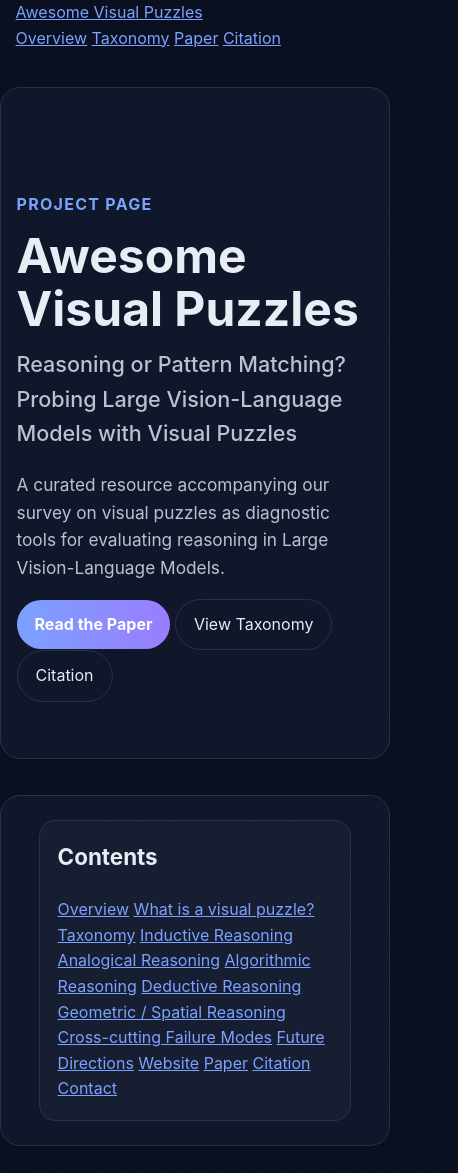
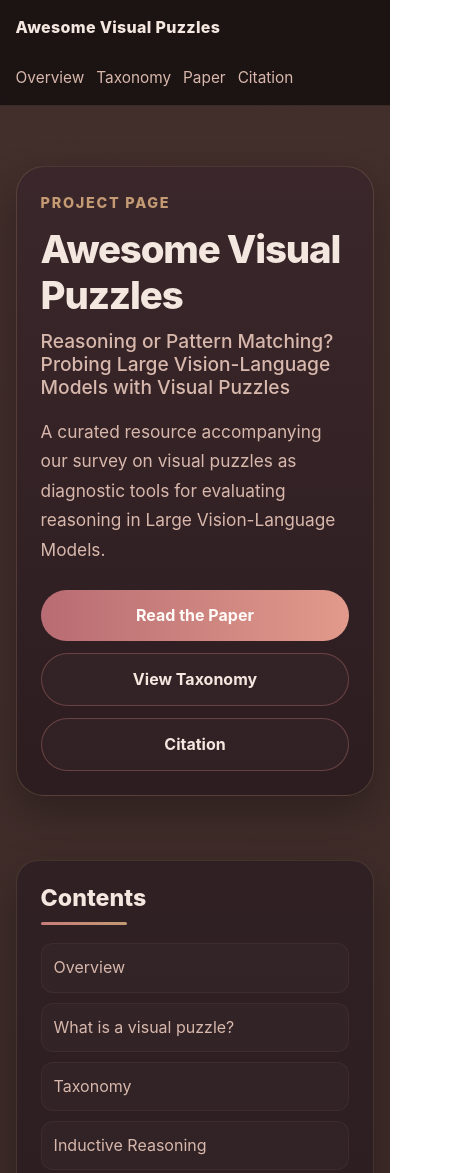
Before and after one commit to marialymperaiou/awesome-visual-puzzles, a plain HTML site: page index.html in a window 390 px wide. Shown: the top 1173 px of the page, 458 px wide, since content can reach past the window. Drawn offline with Linux system fonts and the light colour scheme.

Commit message:
Update style.css

```diff
--- a/style.css
+++ b/style.css
@@ -1,119 +1,351 @@
 :root {
-  --bg: #0b1020;
-  --card: #151b2f;
-  --text: #e8ecf4;
-  --muted: #b9c2d0;
-  --accent: #7aa2ff;
-  --accent2: #9a7cff;
-  --border: #28304a;
+  --bg: #1a1415;
+  --bg-soft: #24191b;
+  --card: #2f2023;
+  --card-strong: #3a272b;
+  --text: #f4e7df;
+  --muted: #d8b8ac;
+  --accent: #c97d7a;
+  --accent-strong: #e19a8b;
+  --accent-soft: #b86c73;
+  --gold: #c39a73;
+  --border: #6b4a4b;
+  --shadow: 0 18px 42px rgba(0, 0, 0, 0.28);
+  --radius: 22px;
+  --radius-sm: 14px;
+  --max-width: 1100px;
 }
 
 * {
   box-sizing: border-box;
 }
 
+html {
+  scroll-behavior: smooth;
+}
+
 body {
   margin: 0;
-  font-family: Inter, Arial, sans-serif;
-  background: linear-gradient(180deg, #0b1020 0%, #11172a 100%);
+  font-family: Inter, Arial, Helvetica, sans-serif;
+  background:
+    radial-gradient(circle at top right, rgba(201, 125, 122, 0.14), transparent 32%),
+    radial-gradient(circle at top left, rgba(195, 154, 115, 0.12), transparent 26%),
+    linear-gradient(180deg, #191213 0%, #1f1618 100%);
   color: var(--text);
-  line-height: 1.6;
+  line-height: 1.7;
+}
+
+a {
+  color: var(--accent-strong);
+  text-decoration: none;
+}
+
+a:hover {
+  text-decoration: underline;
 }
 
 .container {
-  width: min(960px, 92%);
+  width: min(var(--max-width), 92%);
   margin: 0 auto;
 }
 
+.site-header {
+  position: sticky;
+  top: 0;
+  z-index: 20;
+  backdrop-filter: blur(10px);
+  background: rgba(20, 14, 15, 0.82);
+  border-bottom: 1px solid rgba(195, 154, 115, 0.18);
+}
+
+.nav-wrap {
+  display: flex;
+  align-items: center;
+  justify-content: space-between;
+  gap: 24px;
+  padding: 14px 0;
+}
+
+.brand {
+  font-size: 1rem;
+  font-weight: 800;
+  letter-spacing: 0.02em;
+  color: var(--text);
+}
+
+.nav {
+  display: flex;
+  flex-wrap: wrap;
+  gap: 16px;
+}
+
+.nav a {
+  color: var(--muted);
+  font-size: 0.96rem;
+}
+
+.nav a:hover {
+  color: var(--text);
+  text-decoration: none;
+}
+
 .hero {
-  padding: 88px 0 56px;
+  padding: 88px 0 48px;
+}
+
+.hero-inner {
+  background:
+    linear-gradient(180deg, rgba(58, 39, 43, 0.92), rgba(43, 28, 31, 0.92));
+  border: 1px solid rgba(195, 154, 115, 0.22);
+  border-radius: 28px;
+  padding: 56px 40px;
+  box-shadow: var(--shadow);
 }
 
 .eyebrow {
-  color: var(--accent);
-  font-weight: 700;
+  margin: 0 0 10px;
+  color: var(--gold);
+  font-weight: 800;
+  font-size: 0.9rem;
   text-transform: uppercase;
-  letter-spacing: 0.08em;
-  margin-bottom: 12px;
+  letter-spacing: 0.12em;
+}
+
+h1, h2, h3, h4, h5 {
+  margin-top: 0;
+  line-height: 1.2;
+  font-family: Inter, Arial, Helvetica, sans-serif;
 }
 
 h1 {
-  font-size: 3rem;
-  line-height: 1.1;
-  margin: 0 0 12px;
+  margin-bottom: 12px;
+  font-size: clamp(2.4rem, 6vw, 4rem);
+  font-weight: 800;
+  letter-spacing: -0.03em;
 }
 
 h2 {
-  font-size: 1.35rem;
+  margin-bottom: 18px;
+  font-size: clamp(1.2rem, 2.8vw, 1.7rem);
+  color: var(--muted);
   font-weight: 500;
-  color: var(--muted);
-  margin: 0 0 20px;
+  max-width: 900px;
+}
+
+h3 {
+  position: relative;
+  margin-bottom: 18px;
+  padding-bottom: 12px;
+  font-size: 1.7rem;
+  font-weight: 800;
+}
+
+h3::after {
+  content: "";
+  position: absolute;
+  left: 0;
+  bottom: 0;
+  width: 86px;
+  height: 3px;
+  border-radius: 999px;
+  background: linear-gradient(90deg, var(--accent), var(--gold));
+}
+
+h4 {
+  margin-top: 28px;
+  margin-bottom: 10px;
+  font-size: 1.08rem;
+  color: var(--accent-strong);
+  font-weight: 800;
+}
+
+h5 {
+  margin-top: 24px;
+  margin-bottom: 10px;
+  font-size: 0.98rem;
+  color: var(--gold);
+  text-transform: uppercase;
+  letter-spacing: 0.08em;
+}
+
+p {
+  margin: 0 0 16px;
 }
 
 .subtitle {
-  max-width: 760px;
+  max-width: 820px;
+  color: var(--muted);
   font-size: 1.08rem;
-  color: var(--muted);
 }
 
-.buttons {
+.hero-actions {
   display: flex;
+  flex-wrap: wrap;
   gap: 12px;
-  flex-wrap: wrap;
-  margin-top: 28px;
+  margin-top: 26px;
 }
 
 .btn {
   display: inline-block;
   padding: 12px 18px;
   border-radius: 999px;
-  border: 1px solid var(--border);
+  border: 1px solid rgba(201, 125, 122, 0.36);
   color: var(--text);
+  background: rgba(255, 255, 255, 0.02);
+  font-weight: 700;
+  transition: transform 0.18s ease, background 0.18s ease, border-color 0.18s ease;
+}
+
+.btn:hover {
+  transform: translateY(-1px);
   text-decoration: none;
-  background: transparent;
+  border-color: rgba(225, 154, 139, 0.65);
+  background: rgba(255, 255, 255, 0.05);
 }
 
 .btn.primary {
-  background: linear-gradient(90deg, var(--accent), var(--accent2));
+  background: linear-gradient(90deg, var(--accent-soft), var(--accent-strong));
   border: none;
-  color: white;
-  font-weight: 700;
+  color: #fffaf7;
 }
 
-section {
-  margin: 36px 0;
-  padding: 24px;
-  background: rgba(21, 27, 47, 0.7);
-  border: 1px solid var(--border);
-  border-radius: 20px;
-}
-
-h3 {
-  margin-top: 0;
-  font-size: 1.4rem;
-}
-
-.cards {
-  display: grid;
-  grid-template-columns: repeat(auto-fit, minmax(220px, 1fr));
-  gap: 16px;
+.section {
+  padding: 16px 0;
 }
 
 .card {
-  background: rgba(255,255,255,0.03);
-  border: 1px solid var(--border);
-  border-radius: 16px;
-  padding: 18px;
+  background:
+    linear-gradient(180deg, rgba(47, 32, 35, 0.95), rgba(39, 27, 29, 0.95));
+  border: 1px solid rgba(195, 154, 115, 0.18);
+  border-radius: var(--radius);
+  padding: 30px;
+  box-shadow: var(--shadow);
+}
+
+.card.compact {
+  padding: 24px 30px;
+}
+
+.toc-grid {
+  display: grid;
+  grid-template-columns: repeat(auto-fit, minmax(240px, 1fr));
+  gap: 10px 18px;
+}
+
+.toc-grid a {
+  display: block;
+  padding: 10px 12px;
+  border-radius: 12px;
+  color: var(--muted);
+  background: rgba(255, 255, 255, 0.02);
+  border: 1px solid rgba(195, 154, 115, 0.08);
+}
+
+.toc-grid a:hover {
+  color: var(--text);
+  text-decoration: none;
+  background: rgba(255, 255, 255, 0.04);
+}
+
+.figure-caption {
+  color: var(--muted);
+  margin-bottom: 16px;
+}
+
+.taxonomy-image-wrap {
+  padding: 14px;
+  border-radius: 20px;
+  background:
+    linear-gradient(180deg, rgba(195, 154, 115, 0.08), rgba(201, 125, 122, 0.06));
+  border: 1px solid rgba(195, 154, 115, 0.18);
+}
+
+.taxonomy-image {
+  display: block;
+  width: 100%;
+  height: auto;
+  border-radius: 14px;
+}
+
+ul, ol {
+  padding-left: 1.25rem;
+  margin-top: 0;
+  margin-bottom: 16px;
+}
+
+li {
+  margin-bottom: 8px;
+}
+
+.paper-list li {
+  margin-bottom: 14px;
+}
+
+strong {
+  color: #fff2eb;
+}
+
+em {
+  color: var(--muted);
 }
 
 pre {
   overflow-x: auto;
-  background: #0a0f1c;
-  padding: 16px;
-  border-radius: 14px;
-  border: 1px solid var(--border);
+  margin: 0;
+  padding: 18px;
+  border-radius: 16px;
+  background: #1a1113;
+  border: 1px solid rgba(195, 154, 115, 0.18);
 }
 
-a {
-  color: var(--accent);
+code {
+  font-family: ui-monospace, SFMono-Regular, Menlo, Consolas, monospace;
+  font-size: 0.94rem;
+  color: #f2ddd2;
 }
+
+.site-footer {
+  padding: 28px 0 40px;
+  color: var(--muted);
+  text-align: center;
+}
+
+.site-footer p {
+  margin: 0;
+  font-size: 0.94rem;
+}
+
+@media (max-width: 860px) {
+  .nav-wrap {
+    flex-direction: column;
+    align-items: flex-start;
+  }
+
+  .nav {
+    gap: 12px;
+  }
+
+  .hero {
+    padding-top: 60px;
+  }
+
+  .hero-inner,
+  .card {
+    padding: 24px;
+  }
+}
+
+@media (max-width: 560px) {
+  .hero-actions {
+    flex-direction: column;
+    align-items: stretch;
+  }
+
+  .btn {
+    text-align: center;
+  }
+
+  h3 {
+    font-size: 1.45rem;
+  }
+}
```
